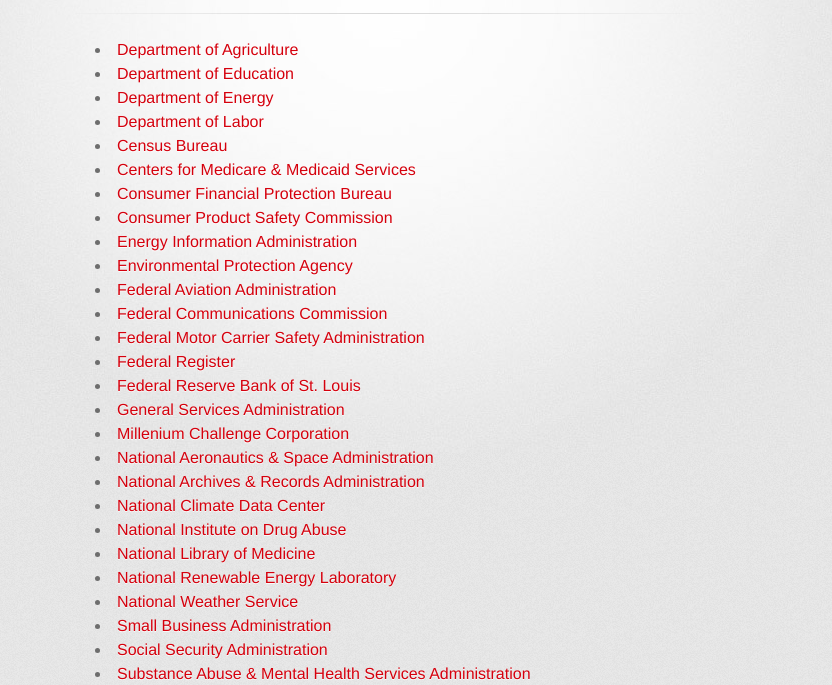
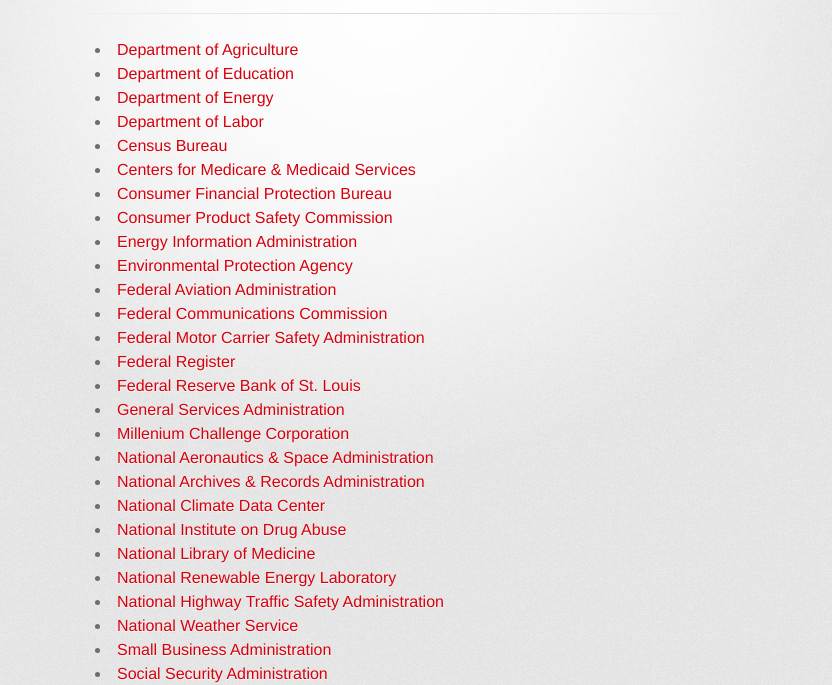
Before and after one commit to GSA/slash-developer-pages, a plain HTML site: page index.html in a window 1280 px wide. Shown: the part 121-806 px from the top of the page, without its empty margins (255-1087 px from the left). Drawn offline with Linux system fonts and the light colour scheme; a web font is replaced by a local one.

Commit message:
added nhtsa

```diff
--- a/index.html
+++ b/index.html
@@ -48,6 +48,7 @@
 <li><a href="http://www.drugabuse.gov/developer">National Institute on Drug Abuse</a></li>
 <li><a href="http://www.nlm.nih.gov/api/">National Library of Medicine</a></li>
 <li><a href="http://developer.nrel.gov/">National Renewable Energy Laboratory</a></li>
+<li><a href="http://www.nhtsa.gov/webapi/Default.aspx">National Highway Traffic Safety Administration</a></li>
 <li><a href="http://graphical.weather.gov/xml/">National Weather Service</a></li>
 <li><a href="http://www.sba.gov/api/">Small Business Administration</a></li>
 <li><a href="http://www.ssa.gov/edds">Social Security Administration</a></li>
```
